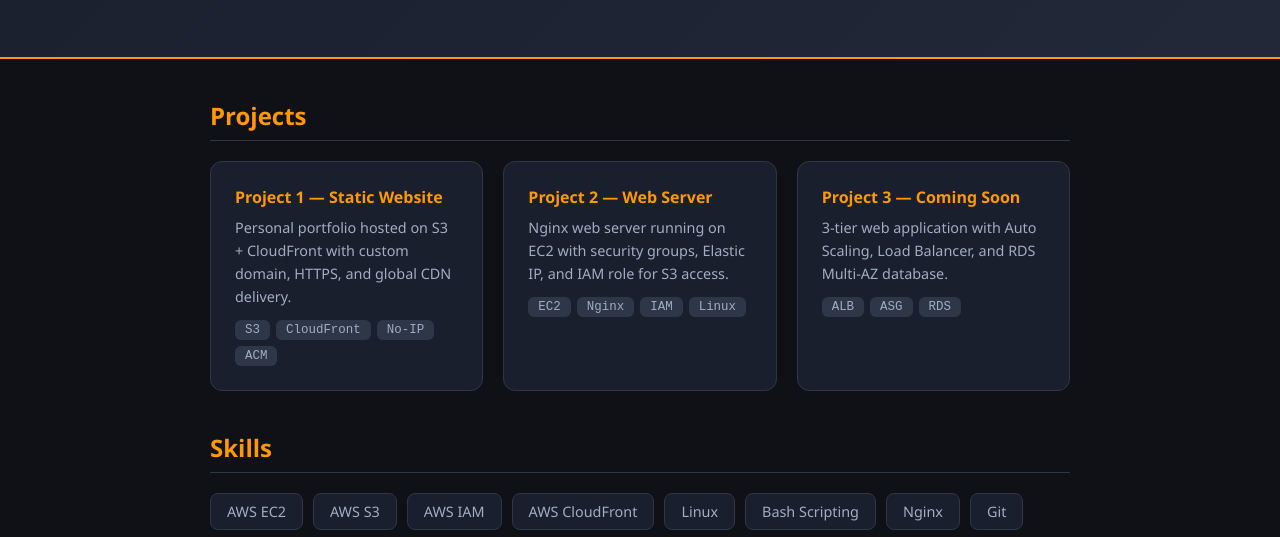
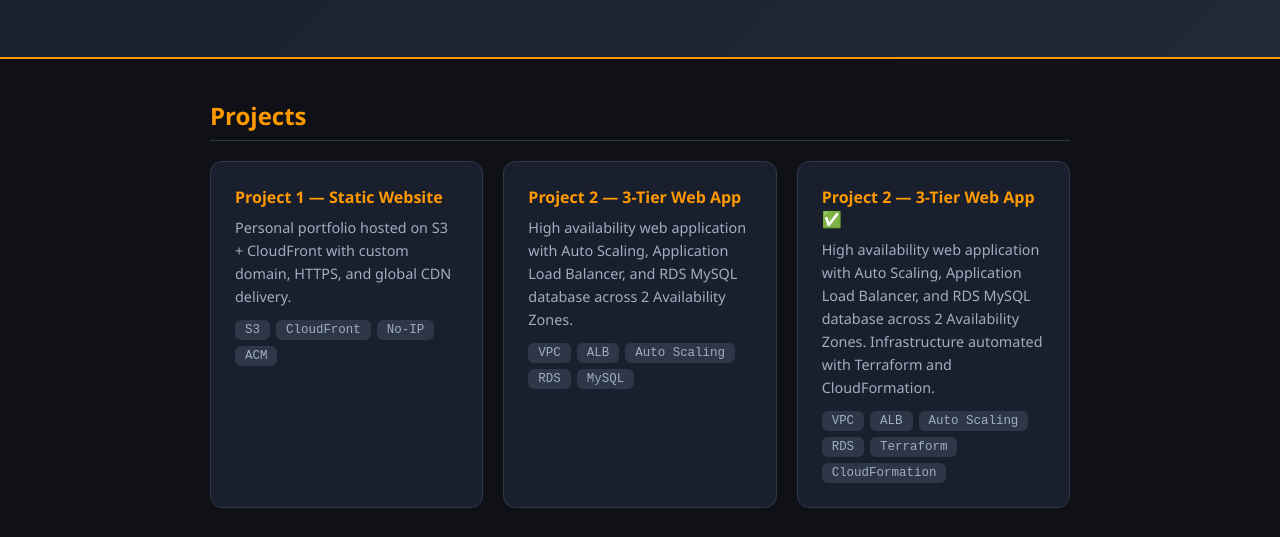
Before and after one commit to Hani-hash/aws-cloud-portfolio, a plain HTML site: page index.html in a window 1280 px wide. Shown: the part 260-797 px from the top of the page. Drawn offline with Linux system fonts and the light colour scheme.

Commit message:
Add Day 6 notes and update portfolio with Project 2

```diff
--- a/index.html
+++ b/index.html
@@ -249,26 +249,33 @@
         </div>
 
 	<div class="project-card">
-            <h3>Project 2 — Web Server</h3>
-            <p>Nginx web server running on EC2 with security groups, Elastic IP, and IAM role for S3 access.</p>
+	    <h3>Project 2 — 3-Tier Web App</h3>
+	    <p>High availability web application with Auto Scaling,
+	    Application Load Balancer, and RDS MySQL database
+	    across 2 Availability Zones.</p>
 	    <div class="tags">
-                <span class="tag">EC2</span>
-                <span class="tag">Nginx</span>
-                <span class="tag">IAM</span>
-                <span class="tag">Linux</span>
+	        <span class="tag">VPC</span>
+	        <span class="tag">ALB</span>
+	        <span class="tag">Auto Scaling</span>
+	        <span class="tag">RDS</span>
+	        <span class="tag">MySQL</span>
 	    </div>
 	</div>
-
 <div class="project-card">
-            <h3>Project 3 — Coming Soon</h3>
-            <p>3-tier web application with Auto Scaling, Load Balancer, and RDS Multi-AZ database.</p>
+    <h3>Project 2 — 3-Tier Web App ✅</h3>
+    <p>High availability web application with Auto Scaling,
+    Application Load Balancer, and RDS MySQL database
+    across 2 Availability Zones. Infrastructure automated
+    with Terraform and CloudFormation.</p>
     <div class="tags">
+        <span class="tag">VPC</span>
         <span class="tag">ALB</span>
-                <span class="tag">ASG</span>
+        <span class="tag">Auto Scaling</span>
         <span class="tag">RDS</span>
+        <span class="tag">Terraform</span>
+        <span class="tag">CloudFormation</span>
     </div>
 </div>
-
     </div>
 
     <h2 class="section-title">Skills</h2>
```
Also changed, not shown: 1 other file. Lines whose indentation alone changed are shown as unchanged.
